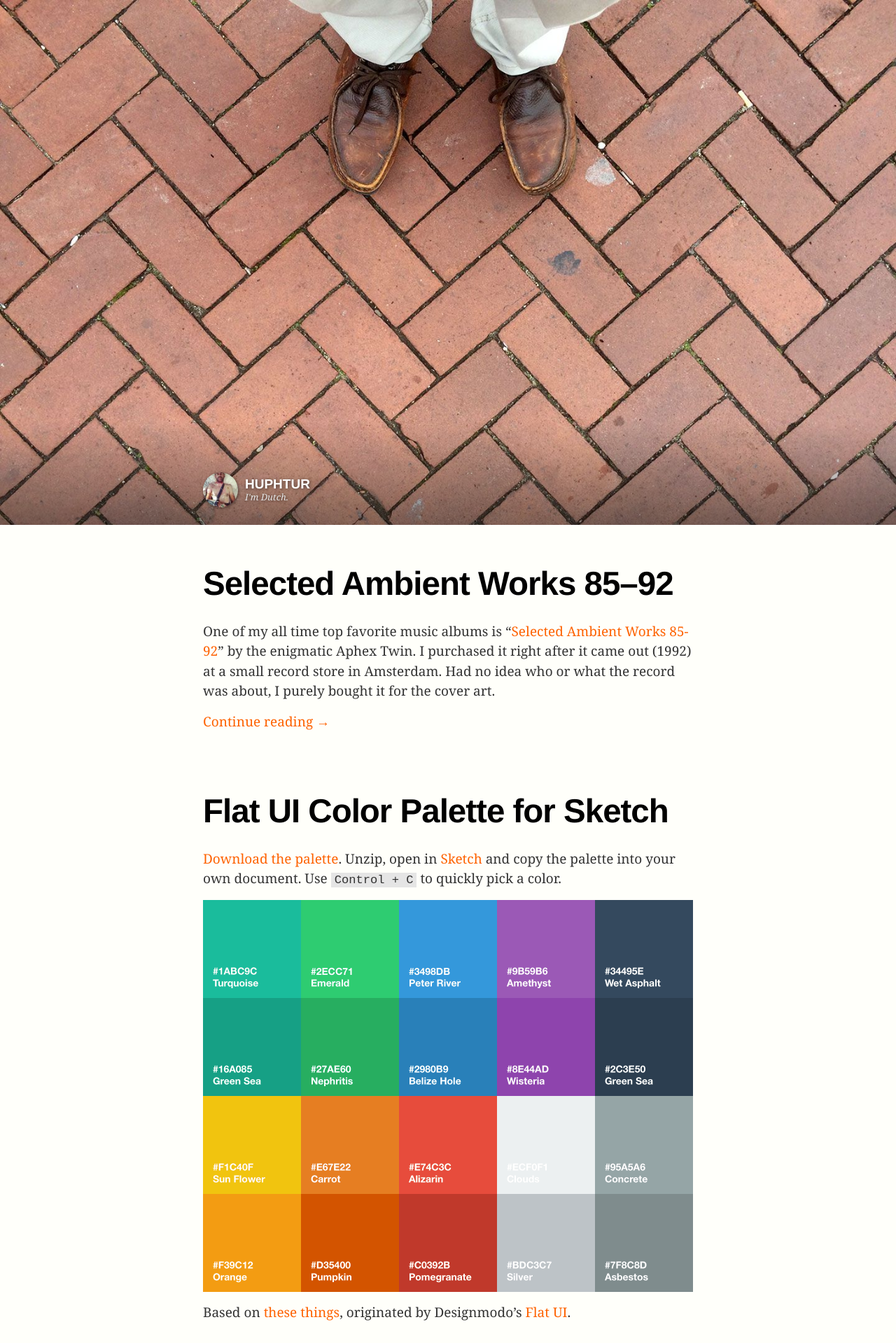
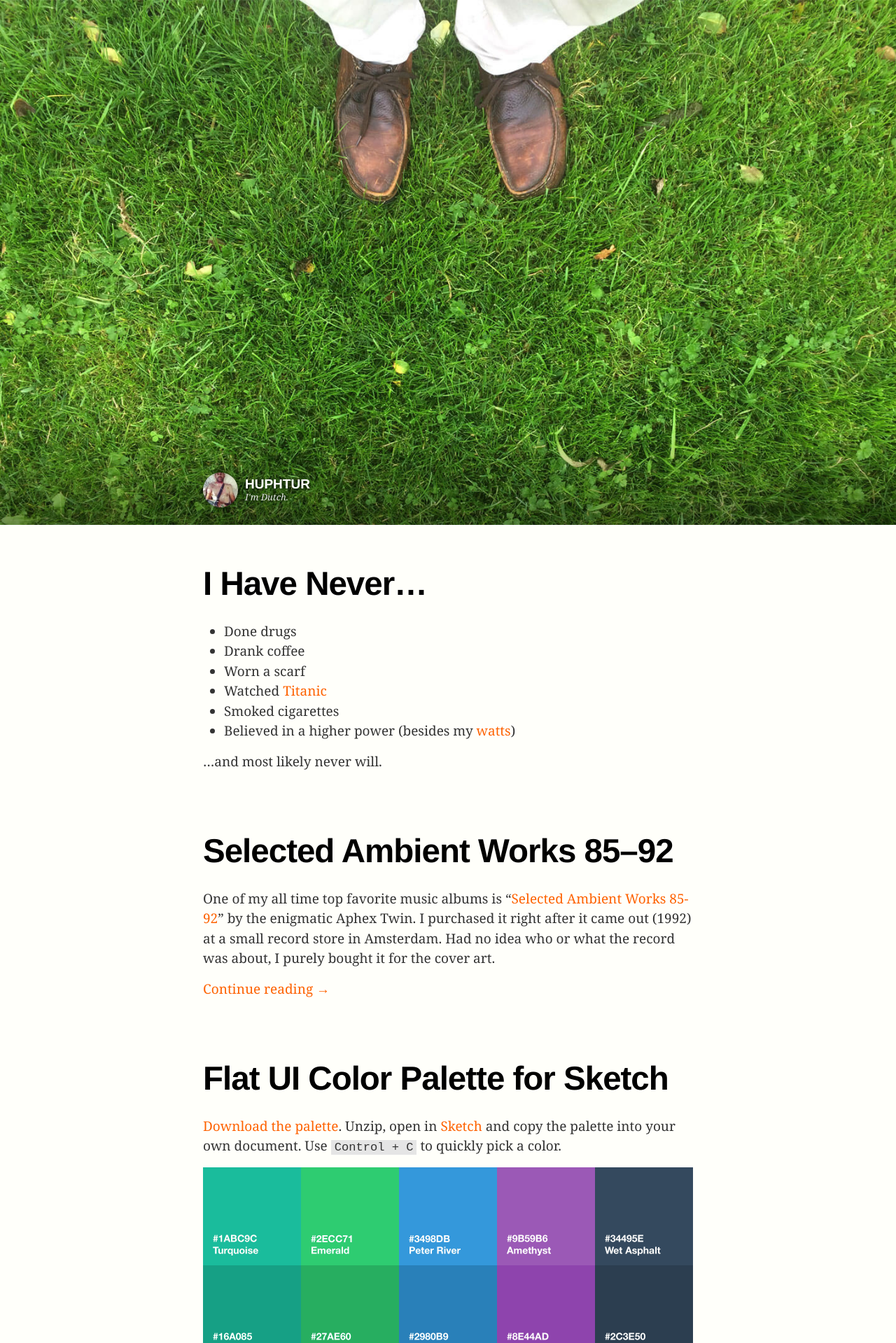
Before and after one commit to huphtur/huphtur.github.io, a Jekyll site: the page built from index.html, in a window 1280 px wide. Shown: the top 1919 px of the page at 70% size. Built offline with Jekyll 4.4.1, drawn with Linux system fonts in a browser that asks for light colours; comment, search, counter and statistics services are not loaded.

Commit message:
I have never...
+ new blog post
+ new grass header
+ underline link hovers

```diff
--- /dev/null
+++ b/_posts/2015-04-21-i-have-never.md
@@ -0,0 +1,13 @@
+---
+layout: post
+title: "I Have Never…"
+date: "2015-04-21"
+---
+* Done drugs
+* Drank coffee
+* Worn a scarf
+* Watched [Titanic](http://imgur.com/wGEEiCK)
+* Smoked cigarettes
+* Believed in a higher power (besides my [watts](https://www.strava.com/athletes/1157))
+
+…and most likely never will.
--- a/_sass/_base.scss
+++ b/_sass/_base.scss
@@ -61,7 +61,7 @@ a {
     color: darken($brand-color, 15%);
   }
   &:hover {
-    color: $text-color;
+    color: $brand-color;
     text-decoration: underline;
   }
 }
--- a/_sass/_layout.scss
+++ b/_sass/_layout.scss
@@ -2,7 +2,7 @@
 .site-header {
   min-height: 75px;
   padding-top: 25px;
-  background:url(/images/feet-zigzag.jpg) no-repeat fixed center -320px / cover $brand-color;
+  background:url(/images/feet-grass.jpg) no-repeat fixed center -320px / cover $brand-color;
   @media screen and (max-device-width: 1024px) {
     background-attachment: scroll;
     background-position: center -140px;
```
Also changed, not shown: images/feet-grass.jpg (added).
